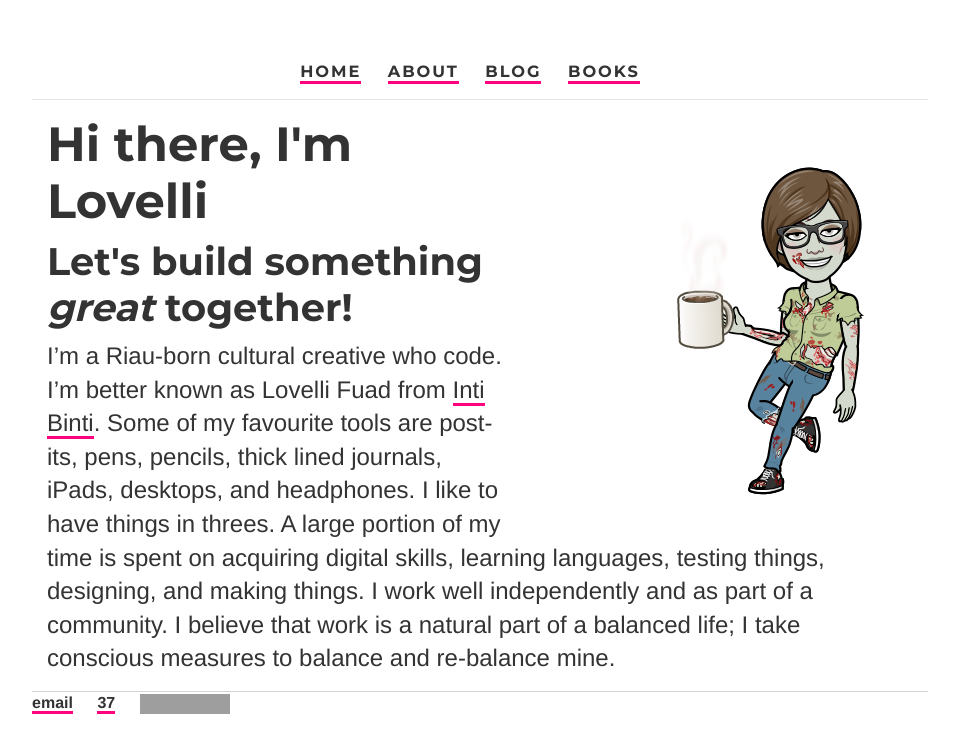
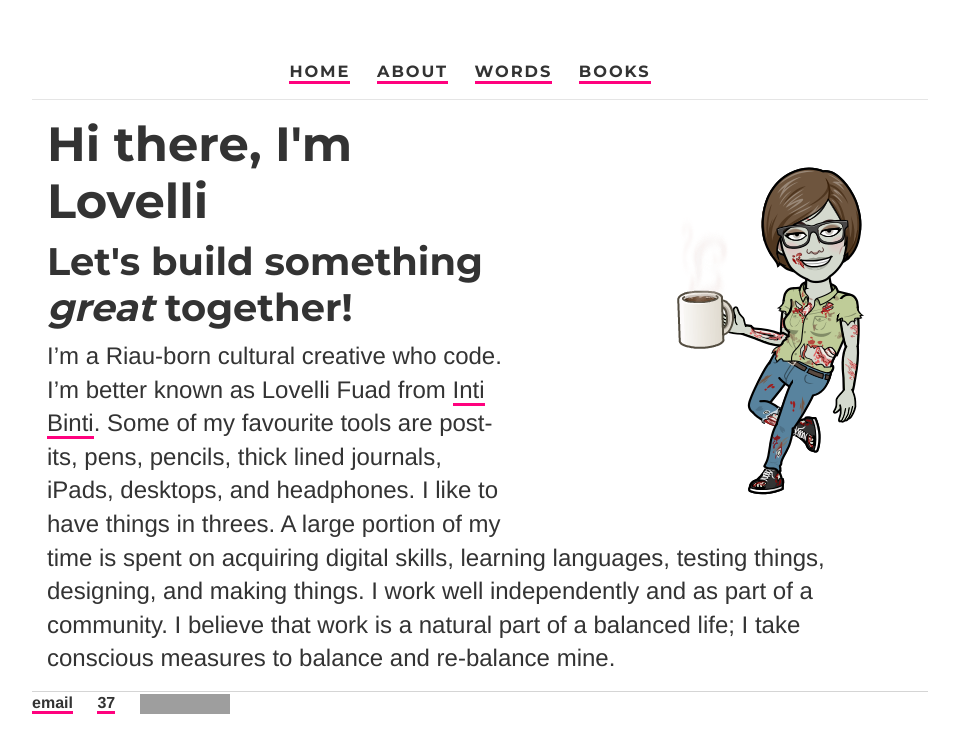
Before and after one commit to ariesti/ariesti.github.io, a Jekyll site: the page built from index.html, in a window 1280 px wide. Shown: the top 753 px of the page, without its empty margins (160-1119 px from the left). Built offline with Jekyll 4.4.1, drawn with Linux system fonts in a browser that asks for light colours; grey boxes are pictures that could not be loaded.

Commit message:
Update default.html

```diff
--- a/_layouts/default.html
+++ b/_layouts/default.html
@@ -22,7 +22,7 @@
 	    			<ul>
 				<li><a href="/">Home</a></li>
 				<li><a href="/about">About</a></li>
-				<li><a href="/blog">Blog</a></li>
+				<li><a href="/words">Words</a></li>
 				<li><a href="/books">Books</a></li>
 			<!--	<li><a href="/translations">Translations</a></li> -->
 			<!--	<li><a href="/writing">Writing</a></li> -->
```
